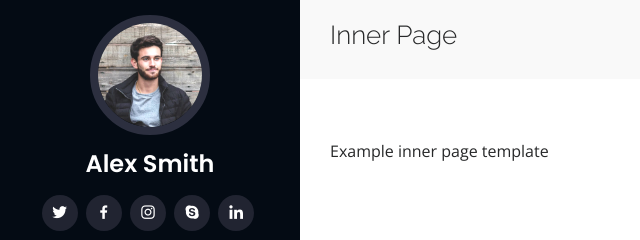
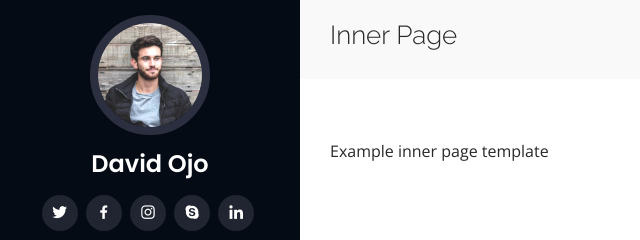
Before and after one commit to davidomotola18/Meet-Me, a plain HTML site: page inner-page.html in a window 1280 px wide. Shown: the top 240 px of the page, 0-640 px from the left. Drawn offline with nearby package versions, Linux system fonts and the light colour scheme.

Commit message:
Update inner-page.html

```diff
--- a/inner-page.html
+++ b/inner-page.html
@@ -5,7 +5,7 @@
   <meta charset="utf-8">
   <meta content="width=device-width, initial-scale=1.0" name="viewport">
 
-  <title>Inner Page - iPortfolio Bootstrap Template</title>
+  <title>Inner Page - David Ojo</title>
   <meta content="" name="description">
   <meta content="" name="keywords">
 
@@ -47,7 +47,7 @@
 
       <div class="profile">
         <img src="assets/img/profile-img.jpg" alt="" class="img-fluid rounded-circle">
-        <h1 class="text-light"><a href="index.html">Alex Smith</a></h1>
+        <h1 class="text-light"><a href="index.html">David Ojo</a></h1>
         <div class="social-links mt-3 text-center">
           <a href="#" class="twitter"><i class="bx bxl-twitter"></i></a>
           <a href="#" class="facebook"><i class="bx bxl-facebook"></i></a>
```
